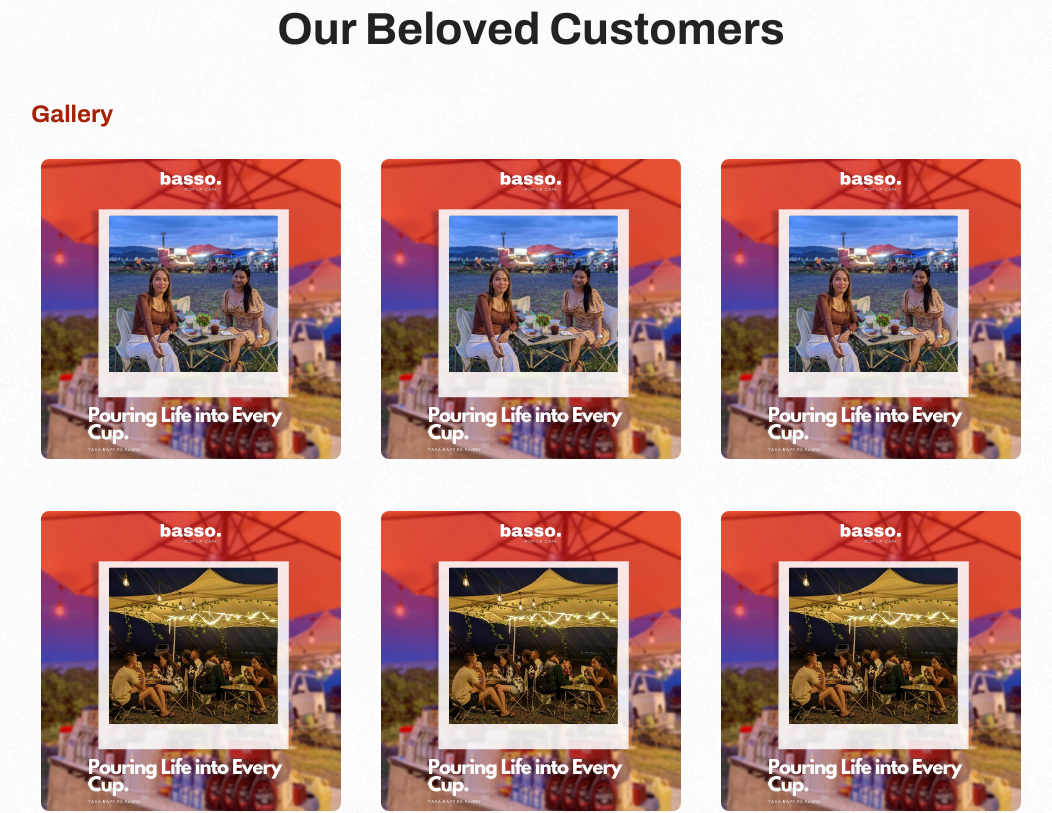
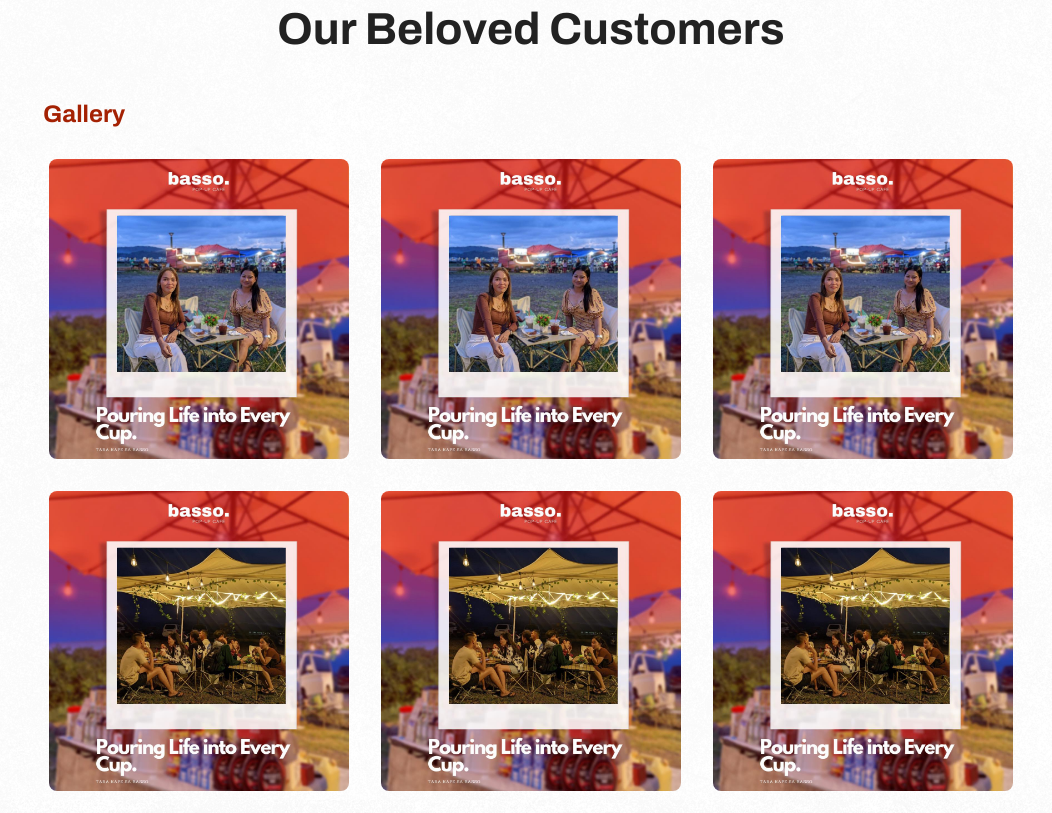
Before and after one commit to Christiannaira/basso-landing-page, a React (Vite) app: page / in a window 1280 px wide. Shown: the part 4240-5053 px from the top of the page, without its empty margins (109-1161 px from the left). Built offline with nearby package versions, Linux system fonts and the light colour scheme.

Commit message:
fix: flexbox issue on gallery content

```diff
--- a/src/index.css
+++ b/src/index.css
@@ -238,15 +238,16 @@ body {
     text-align: center;
 }
 
+.gallery__content--main {
+    margin: 3rem 0;
+}
+
 .gallery__content--main--images {
     display: flex;
     align-items: center;
     justify-content: center;
 }
 
-.gallery__content--main {
-    margin: 3rem 0;
-}
 
 .gallery__content--main h3 {
     font-family: "Archivo", sans-serif;
@@ -256,21 +257,21 @@ body {
 }
 
 
-.gallery__content--main--images > .row {
+/* .gallery__content--main--images > .row {
     display: flex;
     align-items: center;
     flex-direction: column;
     justify-content: center;
-}
+} */
 
-.gallery__content--main--images > .row img {
+.gallery__content--main--images .row img {
     position: relative;
     display: block;
     max-width: 100%;
     width: 300px;
-    margin: 20px ;
     border-radius: 8px;
     transition: .3s ease-out;
+    margin: 1rem;
     margin-top: 2rem;
 }
 
```
